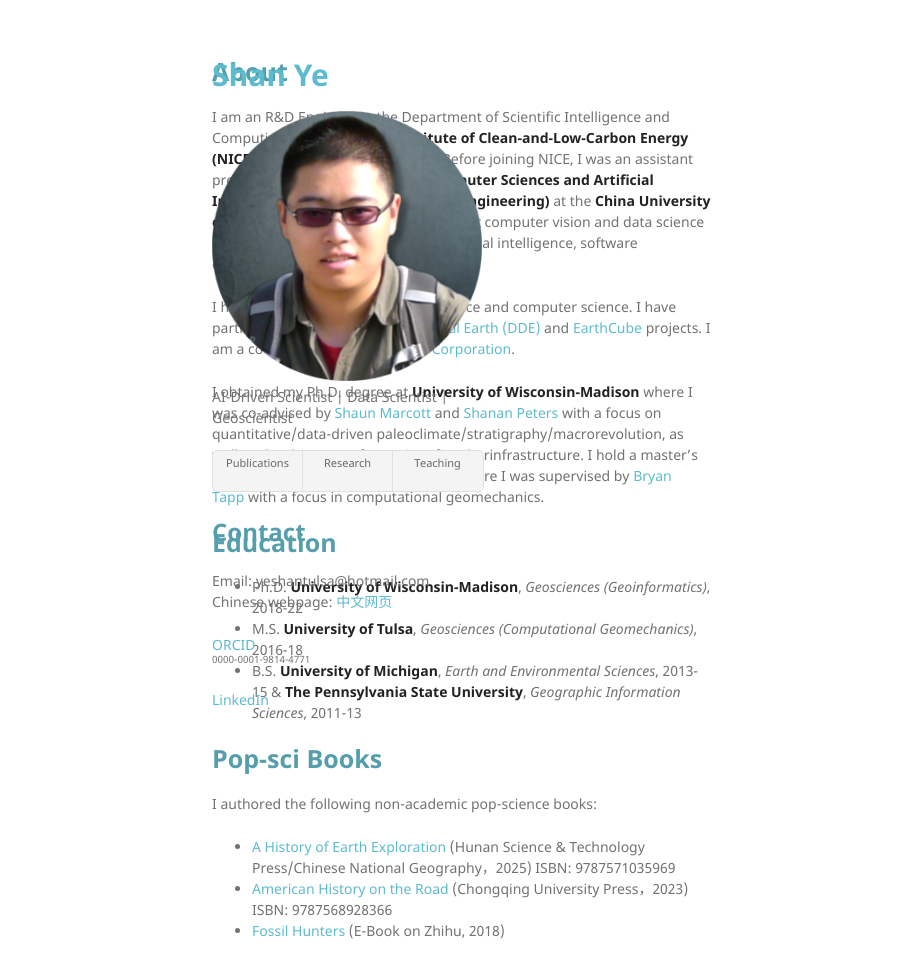
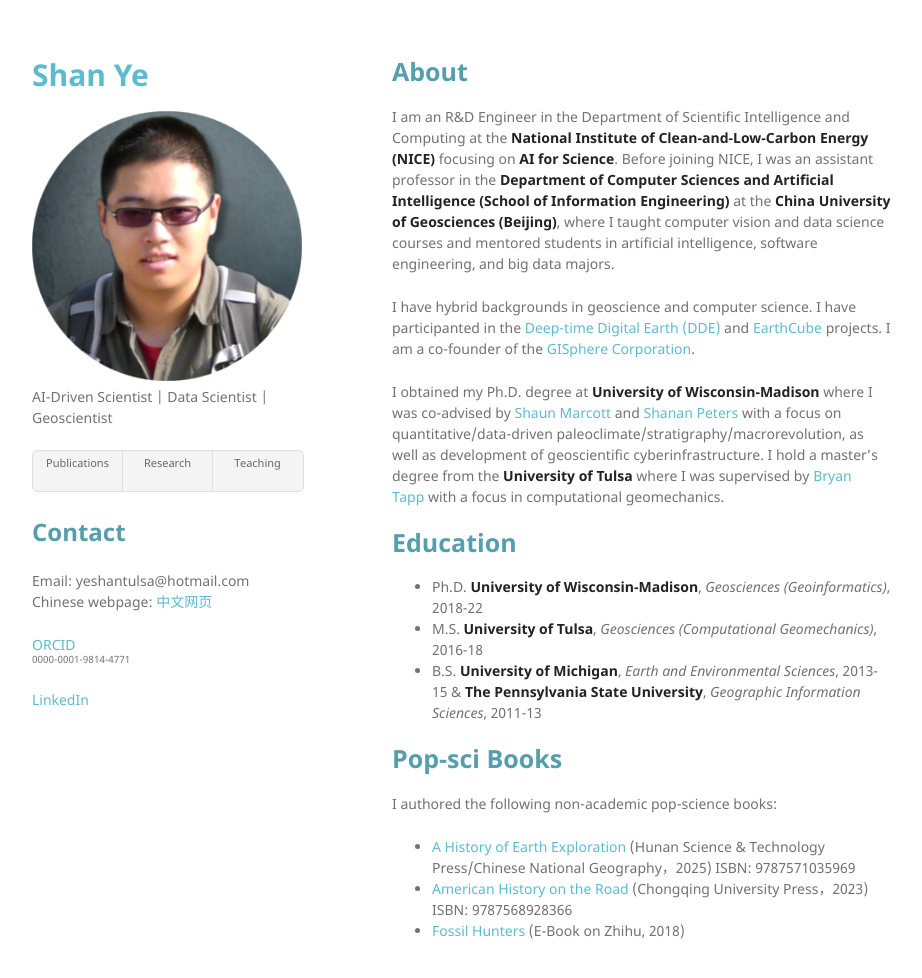
Before and after one commit to yeshan-geo/yeshan-geo.github.io, a Jekyll site: the page built from index.md, in a window 1280 px wide and 1013 px high. Shown: the top 978 px of the window, without its empty margins (178-1100 px from the left). Built offline with Jekyll 4.4.1, drawn with Linux system fonts in a browser that asks for light colours; our own code applies the rules of GitHub Pages for plain Markdown files.

Commit message:
Update jekyll-theme-minimal.scss

```diff
--- a/_sass/jekyll-theme-minimal.scss
+++ b/_sass/jekyll-theme-minimal.scss
@@ -69,7 +69,7 @@
 }
 
 .wrapper {
-  width:500px;
+  width:860px;
   margin:0 auto;
 }
 
```
